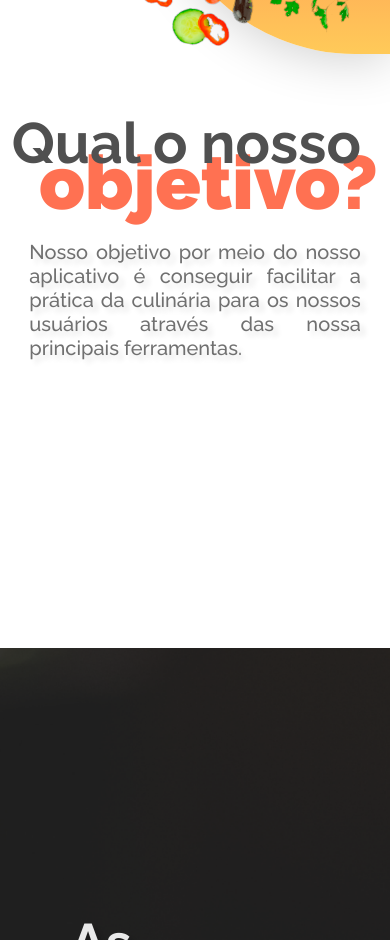
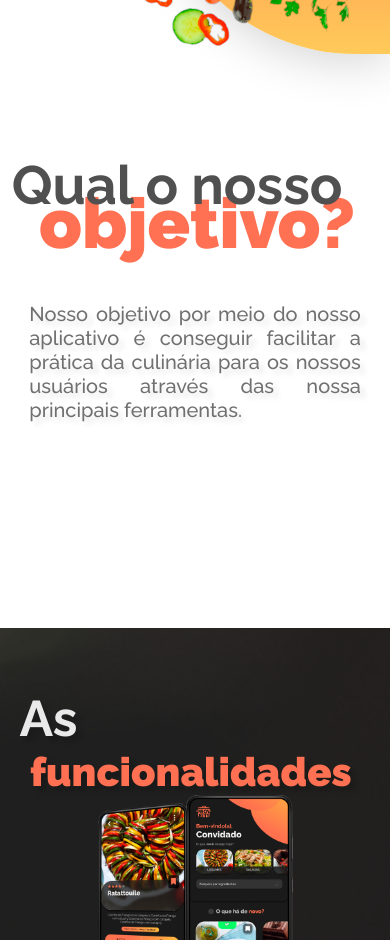
Before and after one commit to Taviin7/Proveit_Landing_Pages, a React (Create React App) app: page / in a window 390 px wide. Shown: the part 1060-2000 px from the top of the page. Built offline with nearby package versions, Linux system fonts and the light colour scheme.

Commit message:
objetivo 100%

```diff
--- a/src/App.js
+++ b/src/App.js
@@ -4,10 +4,11 @@ import Home from './Components/Home/Home';
 import HomeMobile from './Components/Home/HomeMobile'
 import Objetivo from './Components/Objetivo/Objetivo';
 import ObjetivoMobile from './Components/Objetivo/ObjetivoMobile';
+import Funcionalidades from './Components/Funcionalidades/Funcionalidades';
+import FuncionalidadesMobile from './Components/Funcionalidades/FuncionalidadesMobile';
 import CardIntegrantes from './Components/CardIntegrantes/CardIntegrantes';
 import ComoUsar from './Components/ComoUsar/ComoUsar';
 import Footer from './Components/Footer/Footer';
-import Funcionalidades from './Components/Funcionalidades/Funcionalidades';
 
 
 function App() {
@@ -34,7 +35,9 @@ function App() {
       {isMobile ? null : <Objetivo/>}
       {isMobile && <ObjetivoMobile/>}
 
-      <Funcionalidades />
+
+      {isMobile ? null : <Funcionalidades/>}
+      {isMobile && <FuncionalidadesMobile/>}
       <ComoUsar />
       <CardIntegrantes />
       <Footer />
--- a/src/Components/Funcionalidades/Funcionalidades.jsx
+++ b/src/Components/Funcionalidades/Funcionalidades.jsx
@@ -1,6 +1,5 @@
 import React, { useEffect, useState } from "react";
 import "./Funcionalidades.css";
-import "./Funcionalidades_cel.css";
 import "./Funcionalidades_tablet.css";
 import Celulares from "./imgs/celulares.png";
 import add from "./icons/icon-add.png";
@@ -9,20 +8,6 @@ import search from "./icons/icon-search.png";
 import user from "./icons/icon-user.png";
 
 export default function Funcionalidades() {
-
-  const [isCelular, setIsCelular] = useState(window.innerWidth <= 768);
-
-  useEffect(() => {
-    const atualizarEstadoTela = () => {
-      setIsCelular(window.innerWidth <= 768);
-    };
-
-    window.addEventListener('resize', atualizarEstadoTela);
-
-    return () => {
-      window.removeEventListener('resize', atualizarEstadoTela);
-    };
-  }, []);
 
   return (
     <section className="section3" id="funcionalidades">
@@ -33,7 +18,6 @@ export default function Funcionalidades() {
         </div>
         <img src={Celulares} />
       </div>
-    {isCelular ? null :
       <div className="card">
         <div class="item1">
           <h1>
@@ -85,7 +69,7 @@ export default function Funcionalidades() {
             tem na sua casa!
           </text>
         </div>
-      </div>}
+      </div>
     </section>
   );
 }
--- /dev/null
+++ b/src/Components/Funcionalidades/FuncionalidadesMobile.jsx
@@ -0,0 +1,76 @@
+import React, { useEffect, useState } from "react";
+import "./Funcionalidades_cel.css";
+import Celulares from "./imgs/celulares.png";
+import add from "./icons/icon-add.png";
+import fav from "./icons/icon-fav.png";
+import search from "./icons/icon-search.png";
+import user from "./icons/icon-user.png";
+
+export default function Funcionalidades() {
+
+    return (
+        <section className="section3_mobile" id="funcionalidades">
+            <div className="container_funcionalidades">
+                <div className="title">
+                    <h1 className="font-White">As</h1>
+                    <h1 className="font-Orange2">funcionalidades</h1>
+                </div>
+                <div className="imgcelular">
+                    <img src={Celulares} />
+                </div>
+            </div>
+            <div className="card">
+                <div class="item1">
+                    <h1>
+                        <img src={add} />
+                        <div className="cardtext">
+                            Adicionar Receitas
+                        </div>
+                    </h1>
+                    <text>
+                        Essa tela é destinada aos usuários que além de aprender novas
+                        receitas, querem mostrar ao mundo suas práticas com a cozinha
+                        também.
+                    </text>
+                </div>
+                <div class="item2">
+                    <h1>
+                        <img src={fav} />
+                        <div className="cardtext">
+                            Favoritos
+                        </div>
+                    </h1>
+                    <text>
+                        Na tela favoritos você pode salvar as receitas que você mais gostou
+                        e quer colocar em prática.
+                    </text>
+                </div>
+                <div class="item3">
+                    <h1>
+                        <img src={user} />
+                        <div className="cardtext">
+                            Perfil
+                        </div>
+                    </h1>
+                    <text>
+                        No Perfil, você poderá colocar algumas informações que você gostaria
+                        de falar sobre você, sobre culinaria, sua foto etc.
+                    </text>
+                </div>
+                <div class="item4">
+                    <h1>
+                        <img src={search} />
+                        <div className="cardtext">
+                            Buscar
+                        </div>
+                    </h1>
+                    <text>
+                        A tela buscar é uma das principais, onde você poderá tanto
+                        pesquisar, quanto filtrar as receitas colocando os itens que você
+                        tem na sua casa!
+                    </text>
+                </div>
+            </div>
+        </section>
+    );
+}
--- a/src/Components/Funcionalidades/Funcionalidades_cel.css
+++ b/src/Components/Funcionalidades/Funcionalidades_cel.css
@@ -1,80 +1,91 @@
 /* Estilos para largura de tela menor ou igual a 768 pixels (celular)*/
 @media (max-width: 768px) {
-    .section3 {
+    .section3_mobile {
         display: flex;
+        flex-direction: column  ;
+        align-items: center;
+        justify-content: space-around;
         background-color: #2e2929cb;
-        align-items: center;
-        justify-content: center;
-        height: 110vh;
+        height: 200vh;
         width: 100%;
         background-image: url("imgs/fundo-boltneva.png");
         background-repeat: no-repeat;
         background-size: cover;
     }
 
-    .section3 .title {
+    .container_funcionalidades{
         display: flex;
         flex-direction: column;
-        align-content: space-between;
-        margin-bottom: 8%;
-        margin-left: 18%;
+        align-items: center;
+        justify-content: space-between;
+        width: 100%;
+        height: 15%;
+    }
+
+    .section3_mobile .title {
+        display: flex;
+        flex-direction: column;
+
+        /* align-content: space-between; */
+        width: 90%;
+        height:45%;
+  /*       margin-bottom: 8%;
+        margin-left: 18%; */
         text-shadow: 5px 5px 5px rgba(0, 0, 0, 0.19);
     }
 
-    .section3 .font-White {
-        font-size: 330%;
+    .section3_mobile .font-White {
+        font-size: 50px;
         opacity: 90%;
-        margin-top: -18%;
+      /*   margin-top: -18%; */
         font-family: "raleway-bold";
         color: #fff;
     }
 
-    .section3 .font-Orange2 {
+    .section3_mobile .font-Orange2 {
         font-family: 'raleway-black';
-        font-size: 180%;
-        line-height: 8%;
+        font-size: 40px;
+        /* line-height: 8%; */
         color: #FF7152;
         z-index: 2;
         margin-left: 3%;
     }
 
-    .funcionalidades img {
+    .section3_mobile .container_funcionalidades img {
         width: 50%;
-        margin-top: 5%;
-        margin-left: 30%;
+        /* margin-top: 5%;
+        margin-left: 30%; */
     }
 
-    .card {
+    .section3_mobile .card {
         display: grid;
-        grid-template-columns: auto auto;
+        grid-template-columns: auto ;
         background-color: rgba(255, 255, 255, 0.15);
         padding: 1%;
         width: 85%;
         height: 70%;
-        border-top-left-radius: 90px;
-        border-bottom-left-radius: 90px;
         box-shadow: 0px 5px 50px rgba(0, 0, 0, 0.19);
         margin-left: 5%;
     }
 
-    .card>div {
+    .section3_mobile .card>div {
         text-align: justify;
         padding: 10%;
     }
 
-    .card text {
+    .section3_mobile .card text {
         color: #fff;
         font-size: 90%;
         font-family: "raleway-medium";
     }
 
-    .cardtext {
+    .section3_mobile .cardtext {
         display: flex;
         flex-direction: column;
         justify-content: center;
     }
 
-    .section3 .card h1 {
+    .section3_mobile .card h1 {
         display: flex;
         font-size: 85%;
         color: #ffffff;
@@ -83,11 +94,16 @@
         font-family: "raleway-extrabold";
     }
 
-    .card img {
+    .section3_mobile .card img {
         width: 20%;
         margin-right: 2%;
     }
 
+    .imgcelular{
+        display: flex;
+        justify-content: center;
+        width: 100%;
+    }
     /* .section3 img {
         flex-direction: column;
       } */
--- a/src/Components/Home/Home_cel.css
+++ b/src/Components/Home/Home_cel.css
@@ -148,7 +148,7 @@
 
     .section1_mobile .titleBox2 {
         display: flex;
-        width: 100%;
+        width: 315px;
         /* margin-top: -2%; */
     }
 
@@ -161,7 +161,7 @@
     }
 
     .section1_mobile .fontOrange {
-        font-size: 55px;
+        font-size: 53px;
         color: #FF7152;
         font-family: "raleway-black";
     }
@@ -171,7 +171,7 @@
         flex-direction: row;
         justify-content: space-between;
         width: 100%;
-        font-size: 55px;
+        font-size: 53px;
         color: #fff;
         font-family: 'raleway-bold';
     }
--- a/src/Components/Objetivo/Objetivo_cel.css
+++ b/src/Components/Objetivo/Objetivo_cel.css
@@ -2,8 +2,6 @@
 @media (max-width: 768px) {
     .section2_mobile {
         display: flex;
-        /*   margin-top: 5%; */
-        margin-bottom: 5%;
         background-color: #ffffff;
         flex-direction: column;
         align-items: center;
@@ -16,11 +14,10 @@
     .section2_mobile .titleBox {
         display: flex;
         flex-direction: column;
-        justify-content: space-around;
-        height: 30%;
+        justify-content: space-between;
+        height: 242px;
         width: 100%;
-        /*   margin-left: 15%;
-        margin-bottom: 7%; */
+        margin-top: 15%;
     }
 
     .section2_mobile .titleBox2 {
@@ -31,7 +28,7 @@
     }
 
     .section2_mobile .fontBlack {
-        font-size: 57px;
+        font-size: 54px;
         line-height: 50%;
         margin-left: 3%;
         color: #505050;
@@ -41,7 +38,7 @@
 
     .section2_mobile .font-Orange2 {
         display: flex;
-        font-size: 75px;
+        font-size: 70px;
         line-height: 70%;
         color: #FF7152;
         font-family: "raleway-black";
```
